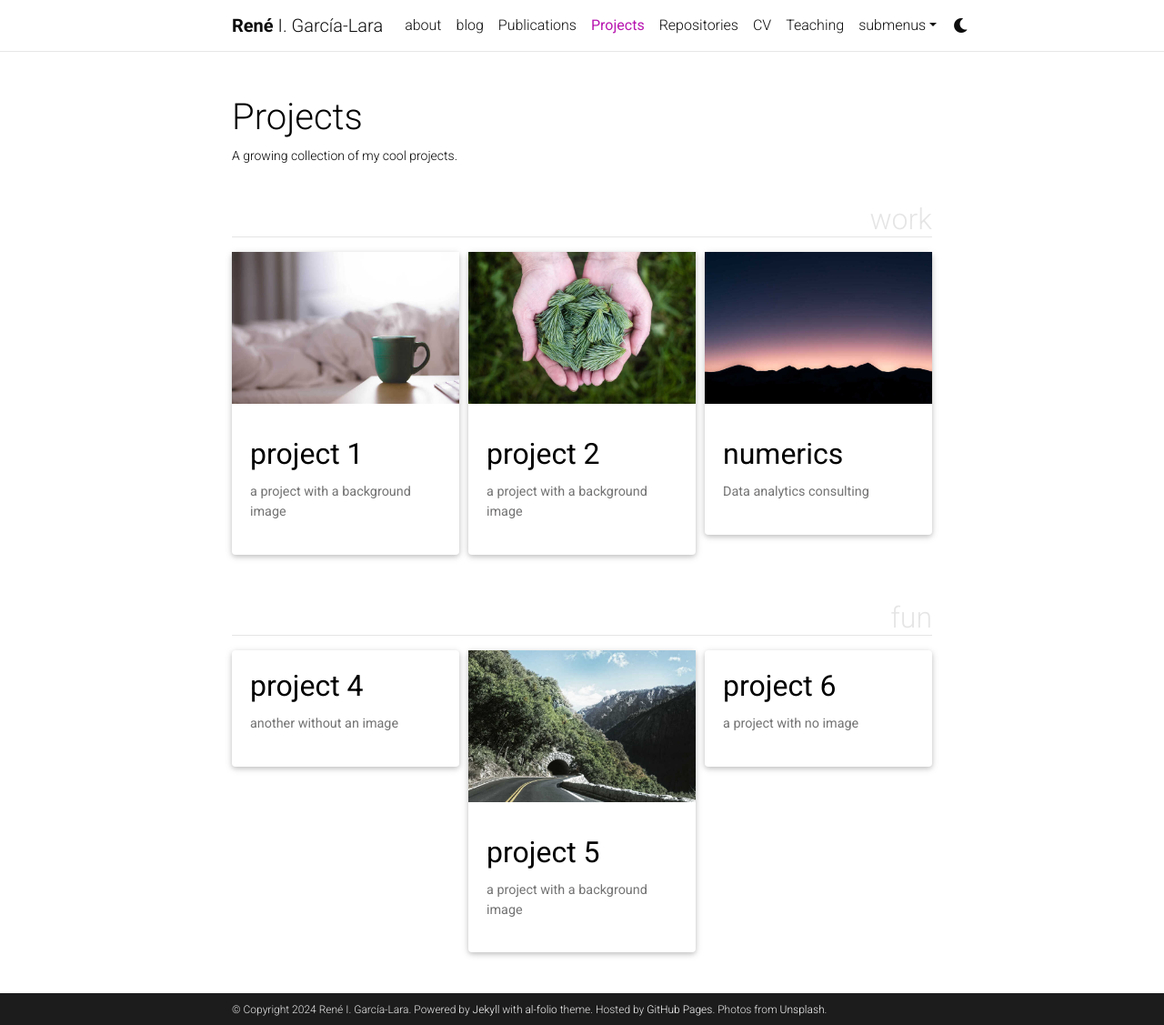
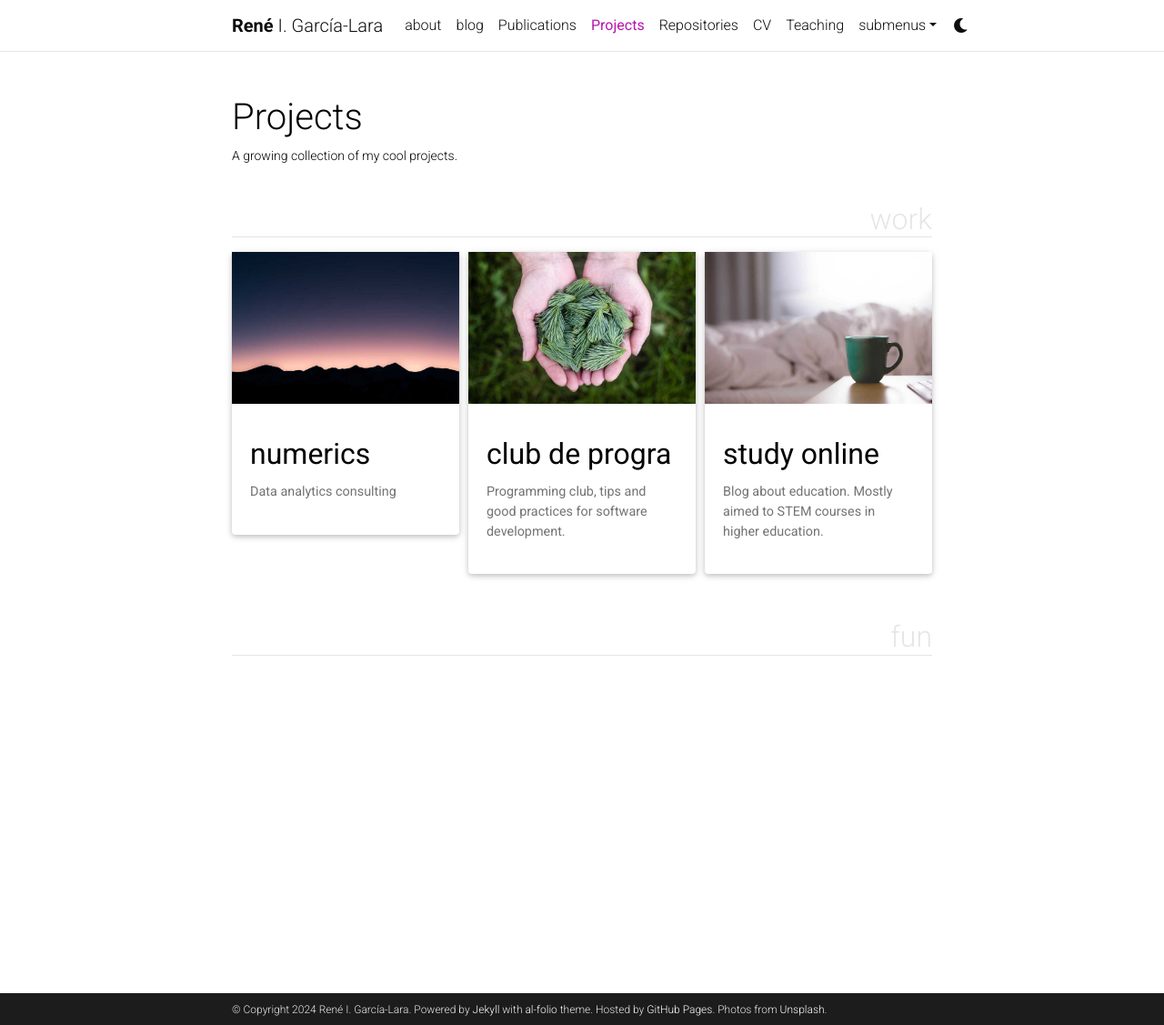
Before and after one commit to renegarcia/renegarcia.github.io, a Jekyll site: the page built from _pages/projects.md, in a window 1280 px wide and 1127 px high. Shown: the whole window at 91% size. Built offline with Jekyll 4.4.1, drawn with Linux system fonts in a browser that asks for light colours; full-size pictures stand in for the smaller copies a plugin makes; comment, search, counter and statistics services are not loaded; a style sheet for code colours, icons or effects is not loaded.

Commit message:
Updated projects

````diff
--- a/_projects/1_project.md
+++ /dev/null
@@ -1,80 +0,0 @@
----
-layout: page
-title: project 1
-description: a project with a background image
-img: assets/img/12.jpg
-importance: 1
-category: work
----
-
-Every project has a beautiful feature showcase page.
-It's easy to include images in a flexible 3-column grid format.
-Make your photos 1/3, 2/3, or full width.
-
-To give your project a background in the portfolio page, just add the img tag to the front matter like so:
-
-    ---
-    layout: page
-    title: project
-    description: a project with a background image
-    img: /assets/img/12.jpg
-    ---
-
-<div class="row">
-    <div class="col-sm mt-3 mt-md-0">
-        {% include figure.html path="assets/img/1.jpg" title="example image" class="img-fluid rounded z-depth-1" %}
-    </div>
-    <div class="col-sm mt-3 mt-md-0">
-        {% include figure.html path="assets/img/3.jpg" title="example image" class="img-fluid rounded z-depth-1" %}
-    </div>
-    <div class="col-sm mt-3 mt-md-0">
-        {% include figure.html path="assets/img/5.jpg" title="example image" class="img-fluid rounded z-depth-1" %}
-    </div>
-</div>
-<div class="caption">
-    Caption photos easily. On the left, a road goes through a tunnel. Middle, leaves artistically fall in a hipster photoshoot. Right, in another hipster photoshoot, a lumberjack grasps a handful of pine needles.
-</div>
-<div class="row">
-    <div class="col-sm mt-3 mt-md-0">
-        {% include figure.html path="assets/img/5.jpg" title="example image" class="img-fluid rounded z-depth-1" %}
-    </div>
-</div>
-<div class="caption">
-    This image can also have a caption. It's like magic.
-</div>
-
-You can also put regular text between your rows of images.
-Say you wanted to write a little bit about your project before you posted the rest of the images.
-You describe how you toiled, sweated, *bled* for your project, and then... you reveal its glory in the next row of images.
-
-
-<div class="row justify-content-sm-center">
-    <div class="col-sm-8 mt-3 mt-md-0">
-        {% include figure.html path="assets/img/6.jpg" title="example image" class="img-fluid rounded z-depth-1" %}
-    </div>
-    <div class="col-sm-4 mt-3 mt-md-0">
-        {% include figure.html path="assets/img/11.jpg" title="example image" class="img-fluid rounded z-depth-1" %}
-    </div>
-</div>
-<div class="caption">
-    You can also have artistically styled 2/3 + 1/3 images, like these.
-</div>
-
-
-The code is simple.
-Just wrap your images with `<div class="col-sm">` and place them inside `<div class="row">` (read more about the <a href="https://getbootstrap.com/docs/4.4/layout/grid/">Bootstrap Grid</a> system).
-To make images responsive, add `img-fluid` class to each; for rounded corners and shadows use `rounded` and `z-depth-1` classes.
-Here's the code for the last row of images above:
-
-{% raw %}
-```html
-<div class="row justify-content-sm-center">
-    <div class="col-sm-8 mt-3 mt-md-0">
-        {% include figure.html path="assets/img/6.jpg" title="example image" class="img-fluid rounded z-depth-1" %}
-    </div>
-    <div class="col-sm-4 mt-3 mt-md-0">
-        {% include figure.html path="assets/img/11.jpg" title="example image" class="img-fluid rounded z-depth-1" %}
-    </div>
-</div>
-```
-{% endraw %}
--- a/_projects/2_project.md
+++ /dev/null
@@ -1,80 +0,0 @@
----
-layout: page
-title: project 2
-description: a project with a background image
-img: assets/img/3.jpg
-importance: 2
-category: work
----
-
-Every project has a beautiful feature showcase page.
-It's easy to include images in a flexible 3-column grid format.
-Make your photos 1/3, 2/3, or full width.
-
-To give your project a background in the portfolio page, just add the img tag to the front matter like so:
-
-    ---
-    layout: page
-    title: project
-    description: a project with a background image
-    img: /assets/img/12.jpg
-    ---
-
-<div class="row">
-    <div class="col-sm mt-3 mt-md-0">
-        {% include figure.html path="assets/img/1.jpg" title="example image" class="img-fluid rounded z-depth-1" %}
-    </div>
-    <div class="col-sm mt-3 mt-md-0">
-        {% include figure.html path="assets/img/3.jpg" title="example image" class="img-fluid rounded z-depth-1" %}
-    </div>
-    <div class="col-sm mt-3 mt-md-0">
-        {% include figure.html path="assets/img/5.jpg" title="example image" class="img-fluid rounded z-depth-1" %}
-    </div>
-</div>
-<div class="caption">
-    Caption photos easily. On the left, a road goes through a tunnel. Middle, leaves artistically fall in a hipster photoshoot. Right, in another hipster photoshoot, a lumberjack grasps a handful of pine needles.
-</div>
-<div class="row">
-    <div class="col-sm mt-3 mt-md-0">
-        {% include figure.html path="assets/img/5.jpg" title="example image" class="img-fluid rounded z-depth-1" %}
-    </div>
-</div>
-<div class="caption">
-    This image can also have a caption. It's like magic.
-</div>
-
-You can also put regular text between your rows of images.
-Say you wanted to write a little bit about your project before you posted the rest of the images.
-You describe how you toiled, sweated, *bled* for your project, and then... you reveal its glory in the next row of images.
-
-
-<div class="row justify-content-sm-center">
-    <div class="col-sm-8 mt-3 mt-md-0">
-        {% include figure.html path="assets/img/6.jpg" title="example image" class="img-fluid rounded z-depth-1" %}
-    </div>
-    <div class="col-sm-4 mt-3 mt-md-0">
-        {% include figure.html path="assets/img/11.jpg" title="example image" class="img-fluid rounded z-depth-1" %}
-    </div>
-</div>
-<div class="caption">
-    You can also have artistically styled 2/3 + 1/3 images, like these.
-</div>
-
-
-The code is simple.
-Just wrap your images with `<div class="col-sm">` and place them inside `<div class="row">` (read more about the <a href="https://getbootstrap.com/docs/4.4/layout/grid/">Bootstrap Grid</a> system).
-To make images responsive, add `img-fluid` class to each; for rounded corners and shadows use `rounded` and `z-depth-1` classes.
-Here's the code for the last row of images above:
-
-{% raw %}
-```html
-<div class="row justify-content-sm-center">
-    <div class="col-sm-8 mt-3 mt-md-0">
-        {% include figure.html path="assets/img/6.jpg" title="example image" class="img-fluid rounded z-depth-1" %}
-    </div>
-    <div class="col-sm-4 mt-3 mt-md-0">
-        {% include figure.html path="assets/img/11.jpg" title="example image" class="img-fluid rounded z-depth-1" %}
-    </div>
-</div>
-```
-{% endraw %}
--- /dev/null
+++ b/_projects/3_study.md
@@ -0,0 +1,12 @@
+---
+layout: page
+title: Study online
+description: Blog about education. Mostly aimed to STEM courses in higher education.
+img: assets/img/12.jpg
+importance: 3
+category: work
+---
+
+## Work in progress
+
+Work in progress
--- a/_projects/4_project.md
+++ /dev/null
@@ -1,80 +0,0 @@
----
-layout: page
-title: project 4
-description: another without an image
-img:
-importance: 3
-category: fun
----
-
-Every project has a beautiful feature showcase page.
-It's easy to include images in a flexible 3-column grid format.
-Make your photos 1/3, 2/3, or full width.
-
-To give your project a background in the portfolio page, just add the img tag to the front matter like so:
-
-    ---
-    layout: page
-    title: project
-    description: a project with a background image
-    img: /assets/img/12.jpg
-    ---
-
-<div class="row">
-    <div class="col-sm mt-3 mt-md-0">
-        {% include figure.html path="assets/img/1.jpg" title="example image" class="img-fluid rounded z-depth-1" %}
-    </div>
-    <div class="col-sm mt-3 mt-md-0">
-        {% include figure.html path="assets/img/3.jpg" title="example image" class="img-fluid rounded z-depth-1" %}
-    </div>
-    <div class="col-sm mt-3 mt-md-0">
-        {% include figure.html path="assets/img/5.jpg" title="example image" class="img-fluid rounded z-depth-1" %}
-    </div>
-</div>
-<div class="caption">
-    Caption photos easily. On the left, a road goes through a tunnel. Middle, leaves artistically fall in a hipster photoshoot. Right, in another hipster photoshoot, a lumberjack grasps a handful of pine needles.
-</div>
-<div class="row">
-    <div class="col-sm mt-3 mt-md-0">
-        {% include figure.html path="assets/img/5.jpg" title="example image" class="img-fluid rounded z-depth-1" %}
-    </div>
-</div>
-<div class="caption">
-    This image can also have a caption. It's like magic.
-</div>
-
-You can also put regular text between your rows of images.
-Say you wanted to write a little bit about your project before you posted the rest of the images.
-You describe how you toiled, sweated, *bled* for your project, and then... you reveal its glory in the next row of images.
-
-
-<div class="row justify-content-sm-center">
-    <div class="col-sm-8 mt-3 mt-md-0">
-        {% include figure.html path="assets/img/6.jpg" title="example image" class="img-fluid rounded z-depth-1" %}
-    </div>
-    <div class="col-sm-4 mt-3 mt-md-0">
-        {% include figure.html path="assets/img/11.jpg" title="example image" class="img-fluid rounded z-depth-1" %}
-    </div>
-</div>
-<div class="caption">
-    You can also have artistically styled 2/3 + 1/3 images, like these.
-</div>
-
-
-The code is simple.
-Just wrap your images with `<div class="col-sm">` and place them inside `<div class="row">` (read more about the <a href="https://getbootstrap.com/docs/4.4/layout/grid/">Bootstrap Grid</a> system).
-To make images responsive, add `img-fluid` class to each; for rounded corners and shadows use `rounded` and `z-depth-1` classes.
-Here's the code for the last row of images above:
-
-{% raw %}
-```html
-<div class="row justify-content-sm-center">
-    <div class="col-sm-8 mt-3 mt-md-0">
-        {% include figure.html path="assets/img/6.jpg" title="example image" class="img-fluid rounded z-depth-1" %}
-    </div>
-    <div class="col-sm-4 mt-3 mt-md-0">
-        {% include figure.html path="assets/img/11.jpg" title="example image" class="img-fluid rounded z-depth-1" %}
-    </div>
-</div>
-```
-{% endraw %}
--- a/_projects/5_project.md
+++ /dev/null
@@ -1,80 +0,0 @@
----
-layout: page
-title: project 5
-description: a project with a background image
-img: assets/img/1.jpg
-importance: 3
-category: fun
----
-
-Every project has a beautiful feature showcase page.
-It's easy to include images in a flexible 3-column grid format.
-Make your photos 1/3, 2/3, or full width.
-
-To give your project a background in the portfolio page, just add the img tag to the front matter like so:
-
-    ---
-    layout: page
-    title: project
-    description: a project with a background image
-    img: /assets/img/12.jpg
-    ---
-
-<div class="row">
-    <div class="col-sm mt-3 mt-md-0">
-        {% include figure.html path="assets/img/1.jpg" title="example image" class="img-fluid rounded z-depth-1" %}
-    </div>
-    <div class="col-sm mt-3 mt-md-0">
-        {% include figure.html path="assets/img/3.jpg" title="example image" class="img-fluid rounded z-depth-1" %}
-    </div>
-    <div class="col-sm mt-3 mt-md-0">
-        {% include figure.html path="assets/img/5.jpg" title="example image" class="img-fluid rounded z-depth-1" %}
-    </div>
-</div>
-<div class="caption">
-    Caption photos easily. On the left, a road goes through a tunnel. Middle, leaves artistically fall in a hipster photoshoot. Right, in another hipster photoshoot, a lumberjack grasps a handful of pine needles.
-</div>
-<div class="row">
-    <div class="col-sm mt-3 mt-md-0">
-        {% include figure.html path="assets/img/5.jpg" title="example image" class="img-fluid rounded z-depth-1" %}
-    </div>
-</div>
-<div class="caption">
-    This image can also have a caption. It's like magic.
-</div>
-
-You can also put regular text between your rows of images.
-Say you wanted to write a little bit about your project before you posted the rest of the images.
-You describe how you toiled, sweated, *bled* for your project, and then... you reveal its glory in the next row of images.
-
-
-<div class="row justify-content-sm-center">
-    <div class="col-sm-8 mt-3 mt-md-0">
-        {% include figure.html path="assets/img/6.jpg" title="example image" class="img-fluid rounded z-depth-1" %}
-    </div>
-    <div class="col-sm-4 mt-3 mt-md-0">
-        {% include figure.html path="assets/img/11.jpg" title="example image" class="img-fluid rounded z-depth-1" %}
-    </div>
-</div>
-<div class="caption">
-    You can also have artistically styled 2/3 + 1/3 images, like these.
-</div>
-
-
-The code is simple.
-Just wrap your images with `<div class="col-sm">` and place them inside `<div class="row">` (read more about the <a href="https://getbootstrap.com/docs/4.4/layout/grid/">Bootstrap Grid</a> system).
-To make images responsive, add `img-fluid` class to each; for rounded corners and shadows use `rounded` and `z-depth-1` classes.
-Here's the code for the last row of images above:
-
-{% raw %}
-```html
-<div class="row justify-content-sm-center">
-    <div class="col-sm-8 mt-3 mt-md-0">
-        {% include figure.html path="assets/img/6.jpg" title="example image" class="img-fluid rounded z-depth-1" %}
-    </div>
-    <div class="col-sm-4 mt-3 mt-md-0">
-        {% include figure.html path="assets/img/11.jpg" title="example image" class="img-fluid rounded z-depth-1" %}
-    </div>
-</div>
-```
-{% endraw %}
--- a/_projects/6_project.md
+++ /dev/null
@@ -1,80 +0,0 @@
----
-layout: page
-title: project 6
-description: a project with no image
-img:
-importance: 4
-category: fun
----
-
-Every project has a beautiful feature showcase page.
-It's easy to include images in a flexible 3-column grid format.
-Make your photos 1/3, 2/3, or full width.
-
-To give your project a background in the portfolio page, just add the img tag to the front matter like so:
-
-    ---
-    layout: page
-    title: project
-    description: a project with a background image
-    img: /assets/img/12.jpg
-    ---
-
-<div class="row">
-    <div class="col-sm mt-3 mt-md-0">
-        {% include figure.html path="assets/img/1.jpg" title="example image" class="img-fluid rounded z-depth-1" %}
-    </div>
-    <div class="col-sm mt-3 mt-md-0">
-        {% include figure.html path="assets/img/3.jpg" title="example image" class="img-fluid rounded z-depth-1" %}
-    </div>
-    <div class="col-sm mt-3 mt-md-0">
-        {% include figure.html path="assets/img/5.jpg" title="example image" class="img-fluid rounded z-depth-1" %}
-    </div>
-</div>
-<div class="caption">
-    Caption photos easily. On the left, a road goes through a tunnel. Middle, leaves artistically fall in a hipster photoshoot. Right, in another hipster photoshoot, a lumberjack grasps a handful of pine needles.
-</div>
-<div class="row">
-    <div class="col-sm mt-3 mt-md-0">
-        {% include figure.html path="assets/img/5.jpg" title="example image" class="img-fluid rounded z-depth-1" %}
-    </div>
-</div>
-<div class="caption">
-    This image can also have a caption. It's like magic.
-</div>
-
-You can also put regular text between your rows of images.
-Say you wanted to write a little bit about your project before you posted the rest of the images.
-You describe how you toiled, sweated, *bled* for your project, and then... you reveal its glory in the next row of images.
-
-
-<div class="row justify-content-sm-center">
-    <div class="col-sm-8 mt-3 mt-md-0">
-        {% include figure.html path="assets/img/6.jpg" title="example image" class="img-fluid rounded z-depth-1" %}
-    </div>
-    <div class="col-sm-4 mt-3 mt-md-0">
-        {% include figure.html path="assets/img/11.jpg" title="example image" class="img-fluid rounded z-depth-1" %}
-    </div>
-</div>
-<div class="caption">
-    You can also have artistically styled 2/3 + 1/3 images, like these.
-</div>
-
-
-The code is simple.
-Just wrap your images with `<div class="col-sm">` and place them inside `<div class="row">` (read more about the <a href="https://getbootstrap.com/docs/4.4/layout/grid/">Bootstrap Grid</a> system).
-To make images responsive, add `img-fluid` class to each; for rounded corners and shadows use `rounded` and `z-depth-1` classes.
-Here's the code for the last row of images above:
-
-{% raw %}
-```html
-<div class="row justify-content-sm-center">
-    <div class="col-sm-8 mt-3 mt-md-0">
-        {% include figure.html path="assets/img/6.jpg" title="example image" class="img-fluid rounded z-depth-1" %}
-    </div>
-    <div class="col-sm-4 mt-3 mt-md-0">
-        {% include figure.html path="assets/img/11.jpg" title="example image" class="img-fluid rounded z-depth-1" %}
-    </div>
-</div>
-```
-{% endraw %}
````
Also changed, not shown: _projects/1_numerics.md (renamed from _projects/3_project.md, +1 -1 lines), _projects/2_clubdeprogra.md (added, +9 -0 lines).
